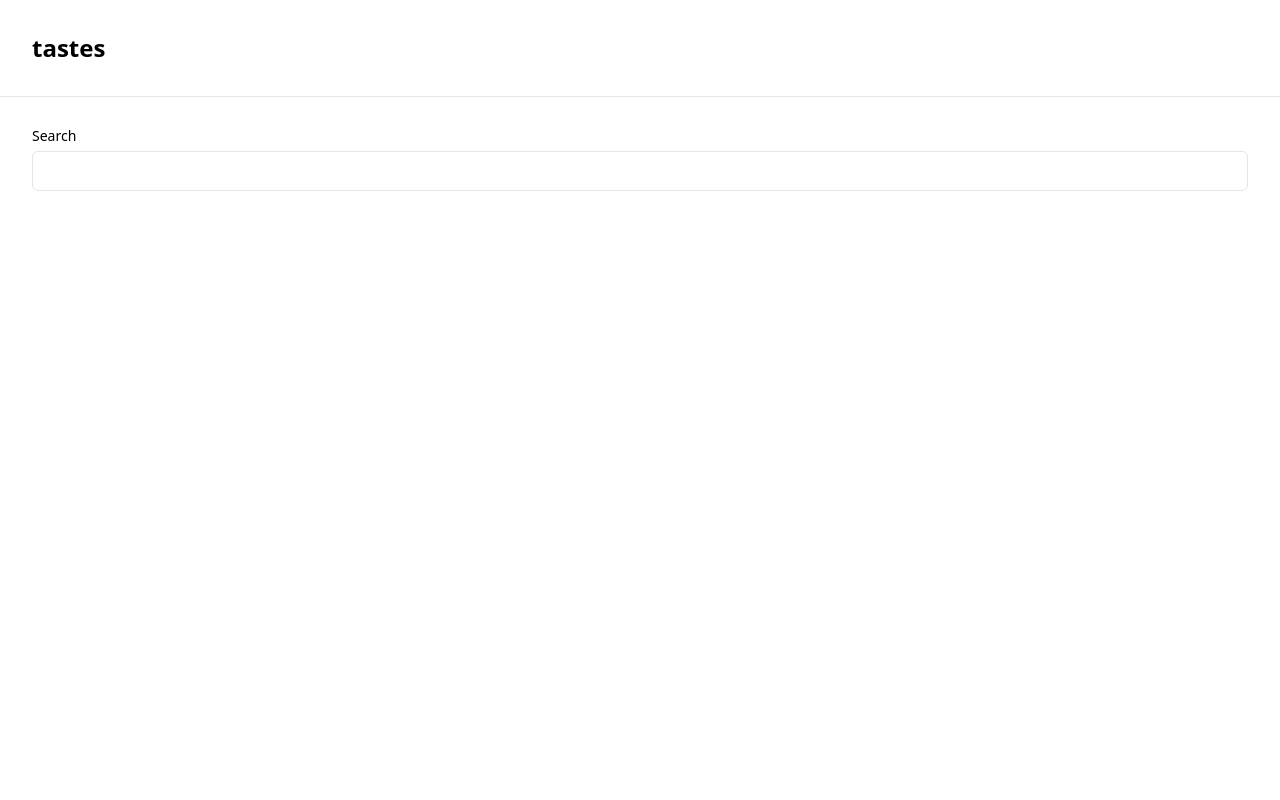
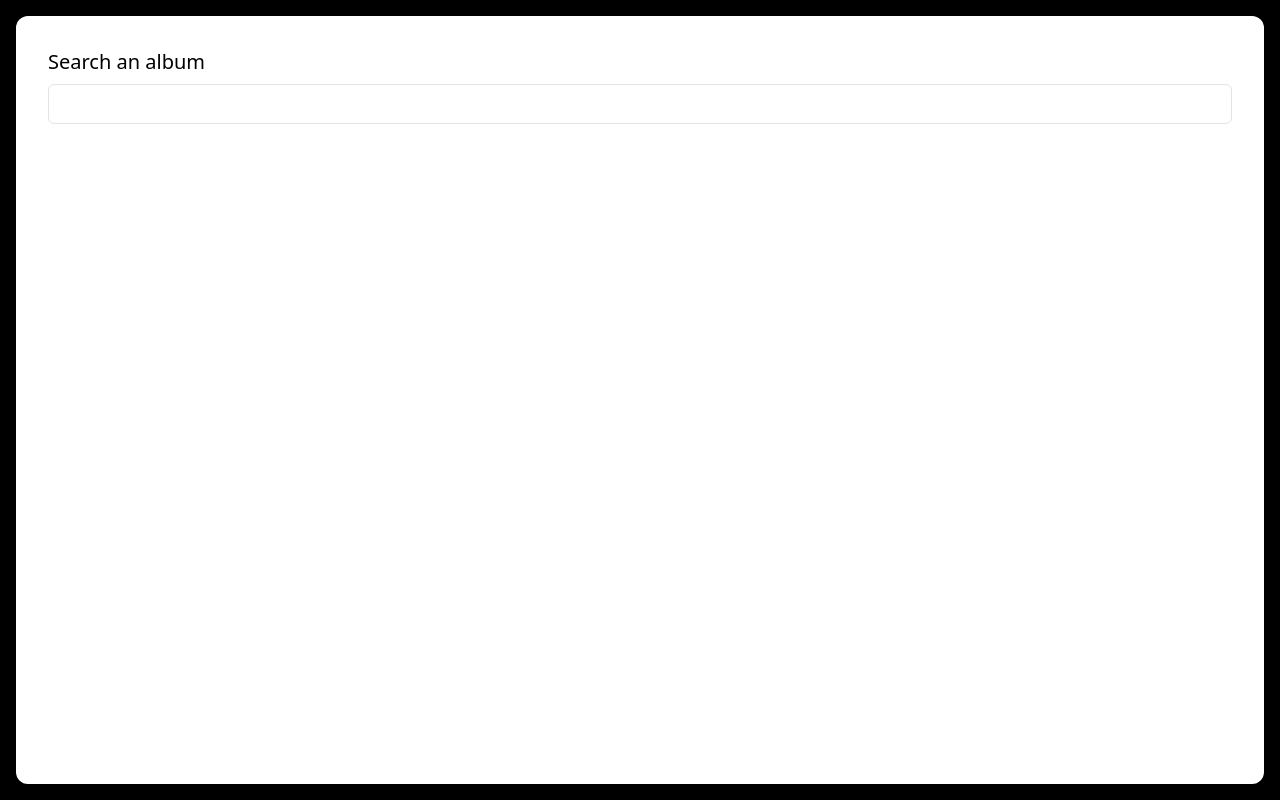
Before and after one commit to abroudoux/tastes, a React (Vite) app: page / in a window 1280 px wide. Built offline with nearby package versions, Linux system fonts and the light colour scheme.

Commit message:
feat: display response Signed-off-by: Arthur Broudoux <arthur.broudoux@gmail.com>

```diff
--- a/src/components/Global/Header.tsx
+++ b/src/components/Global/Header.tsx
@@ -2,7 +2,7 @@ import { Link } from "react-router-dom";
 
 export default function Header() {
   return (
-    <header className="w-full h-auto p-8 border-b flex-row-center-start">
+    <header className="w-full h-auto py-8 flex-row-center-start">
       <Link to={"/"} className="text-2xl font-semibold">
         tastes
       </Link>
--- /dev/null
+++ b/src/components/Search/CardSuggestionAlbum.tsx
@@ -0,0 +1,23 @@
+import { Album } from "@/utils/types";
+
+export type { Album } from "@/utils/types";
+
+const CardSuggestionAlbum = (props: Album) => {
+  return (
+    <li className="w-100 h-auto flex-row-center-start gap-4">
+      <img
+        src={props.images[0].url}
+        alt={`${props.name} by ${props.artists}`}
+        className="w-12 h-12 rounded"
+      />
+      <div className="h-100 flex-col-start-center">
+        <h2 className="text-lg">{props.name}</h2>
+        <p className="text-muted-foreground text-sm">
+          {props.artists.map((artist) => artist.name).join(", ")}
+        </p>
+      </div>
+    </li>
+  );
+};
+
+export default CardSuggestionAlbum;
--- /dev/null
+++ b/src/components/Search/DropdownSuggestionsAlbums.tsx
@@ -0,0 +1,13 @@
+import CardSuggestionAlbum from "@/components/Search/CardSuggestionAlbum";
+
+import type { Album } from "@/utils/types";
+
+export default function DropdownSuggestionsAlbums(albums: Album[]) {
+  if (!albums || !Array.isArray(albums)) return null;
+
+  return (
+    <ul className="flex-col-start-center gap-2">
+      {albums?.map((album) => <CardSuggestionAlbum key={album.id} {...album} />)}
+    </ul>
+  );
+}
--- a/src/components/Search/InputSearch.tsx
+++ b/src/components/Search/InputSearch.tsx
@@ -1,23 +1,30 @@
 import { useState } from "react";
 
+import CardSuggestionAlbum from "@/components/Search/CardSuggestionAlbum";
+import DropdownSuggestionsAlbums from "@/components/Search/DropdownSuggestionsAlbums";
 import { Input } from "@/components/ui/input";
 import { Label } from "@/components/ui/label";
 
 import { getSpotifyAlbums } from "@/utils/Spotify";
+import type { Album } from "@/utils/types";
 
 export default function InputSearch() {
   const [search, setSearch] = useState("");
+  const [albums, setAlbums] = useState<Album[]>([]);
 
   const handleSearch = async (e: React.ChangeEvent<HTMLInputElement>) => {
     setSearch(e.target.value);
-    const results = await getSpotifyAlbums(search);
-    console.log(results);
+    const albums = await getSpotifyAlbums(search);
+    setAlbums(albums);
   };
 
   return (
     <div className="flex flex-col gap-2">
-      <Label htmlFor="search">Search</Label>
-      <Input id="search" onChange={handleSearch} value={search} />
+      <Label htmlFor="search" className="text-xl">
+        Search an album
+      </Label>
+      <Input id="search" onChange={handleSearch} value={search} autoComplete="off" />
+      <DropdownSuggestionsAlbums {...albums} />
     </div>
   );
 }
--- a/src/pages/App.tsx
+++ b/src/pages/App.tsx
@@ -3,11 +3,13 @@ import SectionSearch from "@/components/Search/SectionSearch";
 
 export default function App() {
   return (
-    <>
-      <Header />
-      <main className="p-8">
-        <SectionSearch />
-      </main>
-    </>
+    <div className="w-screen h-screen flex-col-center-center p-4 bg-black">
+      <div className="w-full h-full p-8 rounded-xl bg-white">
+        {/* <Header /> */}
+        <main>
+          <SectionSearch />
+        </main>
+      </div>
+    </div>
   );
 }
--- a/src/style/index.css
+++ b/src/style/index.css
@@ -5,47 +5,47 @@
 @layer base {
   :root {
     --background: 0 0% 100%;
-    --foreground: 20 14.3% 4.1%;
+    --foreground: 240 10% 3.9%;
     --card: 0 0% 100%;
-    --card-foreground: 20 14.3% 4.1%;
+    --card-foreground: 240 10% 3.9%;
     --popover: 0 0% 100%;
-    --popover-foreground: 20 14.3% 4.1%;
-    --primary: 24.6 95% 53.1%;
-    --primary-foreground: 60 9.1% 97.8%;
-    --secondary: 60 4.8% 95.9%;
-    --secondary-foreground: 24 9.8% 10%;
-    --muted: 60 4.8% 95.9%;
-    --muted-foreground: 25 5.3% 44.7%;
-    --accent: 60 4.8% 95.9%;
-    --accent-foreground: 24 9.8% 10%;
+    --popover-foreground: 240 10% 3.9%;
+    --primary: 240 5.9% 10%;
+    --primary-foreground: 0 0% 98%;
+    --secondary: 240 4.8% 95.9%;
+    --secondary-foreground: 240 5.9% 10%;
+    --muted: 240 4.8% 95.9%;
+    --muted-foreground: 240 3.8% 46.1%;
+    --accent: 240 4.8% 95.9%;
+    --accent-foreground: 240 5.9% 10%;
     --destructive: 0 84.2% 60.2%;
-    --destructive-foreground: 60 9.1% 97.8%;
-    --border: 20 5.9% 90%;
-    --input: 20 5.9% 90%;
-    --ring: 24.6 95% 53.1%;
+    --destructive-foreground: 0 0% 98%;
+    --border: 240 5.9% 90%;
+    --input: 240 5.9% 90%;
+    --ring: 240 5.9% 10%;
     --radius: 0.5rem;
   }
 
   .dark {
-    --background: 20 14.3% 4.1%;
-    --foreground: 60 9.1% 97.8%;
-    --card: 20 14.3% 4.1%;
-    --card-foreground: 60 9.1% 97.8%;
-    --popover: 20 14.3% 4.1%;
-    --popover-foreground: 60 9.1% 97.8%;
-    --primary: 20.5 90.2% 48.2%;
-    --primary-foreground: 60 9.1% 97.8%;
-    --secondary: 12 6.5% 15.1%;
-    --secondary-foreground: 60 9.1% 97.8%;
-    --muted: 12 6.5% 15.1%;
-    --muted-foreground: 24 5.4% 63.9%;
-    --accent: 12 6.5% 15.1%;
-    --accent-foreground: 60 9.1% 97.8%;
-    --destructive: 0 72.2% 50.6%;
-    --destructive-foreground: 60 9.1% 97.8%;
-    --border: 12 6.5% 15.1%;
-    --input: 12 6.5% 15.1%;
-    --ring: 20.5 90.2% 48.2%;
+    --background: 240 10% 3.9%;
+    --foreground: 0 0% 98%;
+    --card: 240 10% 3.9%;
+    --card-foreground: 0 0% 98%;
+    --popover: 240 10% 3.9%;
+    --popover-foreground: 0 0% 98%;
+    --primary: 0 0% 98%;
+    --primary-foreground: 240 5.9% 10%;
+    --secondary: 240 3.7% 15.9%;
+    --secondary-foreground: 0 0% 98%;
+    --muted: 240 3.7% 15.9%;
+    --muted-foreground: 240 5% 64.9%;
+    --accent: 240 3.7% 15.9%;
+    --accent-foreground: 0 0% 98%;
+    --destructive: 0 62.8% 30.6%;
+    --destructive-foreground: 0 0% 98%;
+    --border: 240 3.7% 15.9%;
+    --input: 240 3.7% 15.9%;
+    --ring: 240 4.9% 83.9%;
   }
 }
 
--- a/src/utils/Spotify.ts
+++ b/src/utils/Spotify.ts
@@ -5,11 +5,17 @@ export const getSpotifyAlbums = async (req: string) => {
     throw new Error("No token provided");
   }
 
-  const response = await fetch(`https://api.spotify.com/v1/search?q=${req}&type=album&limit=10`, {
-    headers: {
-      Authorization: `Authorization: Bearer ${accessToken}`
-    }
-  });
+  try {
+    const response = await fetch(`https://api.spotify.com/v1/search?q=${req}&type=album&limit=20`, {
+      headers: {
+        Authorization: `Authorization: Bearer ${accessToken}`
+      }
+    });
 
-  return response.json();
+    const data = await response.json();
+    const albums = data.albums.items;
+    return albums;
+  } catch (error: any) {
+    console.error(error);
+  }
 };
--- /dev/null
+++ b/src/utils/types.ts
@@ -0,0 +1,21 @@
+export type Album = {
+  id: string;
+  name: string;
+  artists: Artist[];
+  images: Image[];
+  release_date: string;
+  total_tracks: number;
+  url: string;
+};
+
+export type Artist = {
+  id: string;
+  url: string;
+  name: string;
+};
+
+export type Image = {
+  url: string;
+  height: number;
+  width: number;
+};
```
